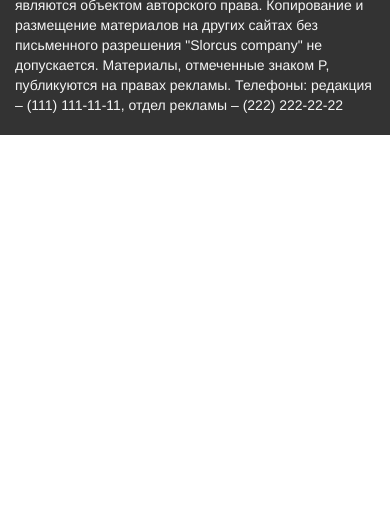
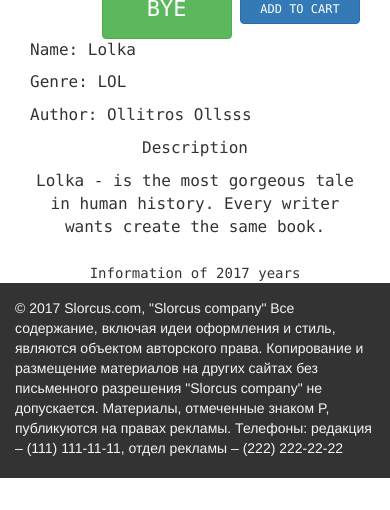
Before and after one commit to Ollitros/Slorcus, a Django app: page /library/about_book/1/ in a window 390 px wide. Shown: the part 334-844 px from the top of the page. Run offline with Django 3.2, Linux system fonts and the light colour scheme; data comes from the database, SQL or seed files in the repository; both versions use the stored data as it was after the commit; some libraries are stand-ins or nearby versions.

Commit message:
23.10.2017

```diff
--- a/Library/models.py
+++ b/Library/models.py
@@ -37,3 +37,15 @@ class Book(models.Model):
     class Meta:
         verbose_name_plural = "Books"
         verbose_name = "Book"
+
+
+class BookPicture(models.Model):
+    product = models.ForeignKey(Book, blank=True, null=True, default=None)
+    image = models.ImageField(upload_to='book_images/')
+
+    def __str__(self):
+        return "%s" % self.id
+
+    class Meta:
+        verbose_name_plural = "Images"
+        verbose_name = "Image"
--- a/Library/urls.py
+++ b/Library/urls.py
@@ -1,9 +1,10 @@
+import patterns as patterns
 from django.conf.urls import url, include
 from django.contrib import admin
 from Library import views
 
 
 urlpatterns = [
-    url(r'^library/', views.library, name='library'),
-    # url(r'^books', views.book, name='book'),
+    url(r'^library/$', views.library, name='library'),
+    url(r'^library/about_book/(?P<product_id>\w+)/$', views.about_book, name='about_book'),
 ]
--- a/Library/views.py
+++ b/Library/views.py
@@ -6,6 +6,8 @@ def library(request):
     books = Book.objects.all()
     return render(request, 'library/library.html', locals())
 
-#
-# def book(request):
-#     return render(request, 'homes/home.html', locals())
+
+def about_book(request, product_id):
+    book = Book.objects.get(id=product_id)
+    book_image = BookPicture.objects.get(id=product_id)
+    return render(request, 'library/about_book.html', locals())
--- a/Slorcus/settings.py
+++ b/Slorcus/settings.py
@@ -123,6 +123,9 @@ STATIC_URL = '/static/'
 STATICFILES_DIRS = (
   os.path.join(BASE_DIR, "static"),
 )
+MEDIA_URL = '/media/'
+
+MEDIA_ROOT = os.path.join(BASE_DIR, "static", "media")
 
 
 # STATIC_ROOT = os.path.join(BASE_DIR, "static",)
--- a/Slorcus/urls.py
+++ b/Slorcus/urls.py
@@ -8,4 +8,5 @@ urlpatterns = [
     url(r'^', include('Home.urls')),
     url(r'^', include('Library.urls')),
 ] \
-              + static(settings.STATIC_URL, document_root=settings.STATIC_ROOT)
+              + static(settings.STATIC_URL, document_root=settings.STATIC_ROOT)\
+              + static(settings.MEDIA_URL, document_root=settings.MEDIA_ROOT)
--- a/static/css/style.css
+++ b/static/css/style.css
@@ -35,3 +35,32 @@
 .logo {
     font-size: 30px;
 }
+.about_book {
+    text-align: center;
+    font-family: Consolas;
+}
+.about_book img{
+    height: 60%;
+    width: 60%;
+    margin-bottom: 10px;
+    margin-top: 10px;
+}
+.about_book #short_description {
+    text-align: left;
+    font-size: 16px;
+}
+.about_book #description {
+    text-align: center;
+    font-size: 16px;
+    margin-bottom: 25px;
+}
+.about_book #bye_button {
+    font-size: 22px;
+    height: 60px;
+    width: 130px;
+}
+.about_book #add_to_cart_button {
+    font-size: 12px;
+    height: 30px;
+    width: 120px;
+}
--- a/static/js/scripts.js
+++ b/static/js/scripts.js
@@ -1,12 +1,11 @@
 // $(document).ready(function(){
-//     $("#books").on("click",function () {
+//     $("#books").on("click", function () {
 //         var id = (this).data("data-id");
 //         books(id);
 //     });
 //
 //     function books(id) {
-//         var form = $('#form-books');
-//         var url = form.attr("action");
+//         var url = "library/";
 //         var my_data = id;
 //
 //         $.ajax({
--- /dev/null
+++ b/templates/library/about_book.html
@@ -0,0 +1,52 @@
+{% extends 'BASE.html' %}
+{% load static %}
+
+{% block content %}
+
+    <div class="container about_book">
+        <div class="row">
+            <div class="col-md-12 ">
+                <h2>
+                   <p>{{ book.author }} , "{{ book.name}}"</p>
+                </h2>
+            </div>
+        </div>
+        <div class="row">
+                <div class="col-md-12" style="text-align: left;">
+                    <img src="{{ book_image.image.url }}" alt="{{ book.name }}">
+                    <div style="float: right">
+                        <form >
+                            <button type="submit" class="btn btn-success" id="bye_button"> BYE </button>
+                            <button type="submit" class="btn btn-primary" id="add_to_cart_button"> ADD TO CART</button>
+                        </form>
+                    </div>
+                </div>
+        </div>
+        <div class="row" id="short_description">
+            <div class="col-md-6">
+                <p>
+                    Name: {{ book.name }}
+                </p>
+                <p>
+                    Genre: {{ book.genre }}
+                </p>
+                <p>
+                    Author: {{ book.author }}
+                </p>
+            </div>
+        </div>
+        <div class="row" id="description">
+            <div class="col-md-12">
+                <p>Description</p>
+            </div>
+            <div class="col-md-12">
+                {{ book.description }}
+            </div>
+        </div>
+                 Information of 2017 years
+
+    </div>
+
+
+
+{% endblock %}
--- a/templates/library/library.html
+++ b/templates/library/library.html
@@ -13,14 +13,16 @@
         </tr>
     </thead>
     <tbody>
-{#    <form id = "form-books" action="{% url 'books' %}">#}
         {% for book in books %}
-               <tr id="books" data-id = {{ book.id }}>
+               <tr>
                <td>{{ book.id }}</td> <td>{{ book.name }}</td> <td>{{ book.author }}</td> <td>{{ book.genre }}</td> <td>{{ book.price }}</td>
+                   <td>
+                       <form action="{% url "about_book" book.id %}">
+                           <button type="submit">OK</button>
+                       </form>
+                   </td>
            </tr>
        {% endfor %}
-{#    </form># }
-
     <tbody>
     <tfoot>
         <tr>
@@ -30,4 +32,4 @@
             </table>
         </div>
     </div>
-{% endblock %}
+{% endblock  %}
```
Also changed, not shown: Library/admin.py (+18 -2 lines), Home/views.py (line endings or trailing spaces), Library/migrations/0006_bookpicture.py (added), Library/migrations/0007_auto_20171023_1248.py (added), db.sqlite3.
